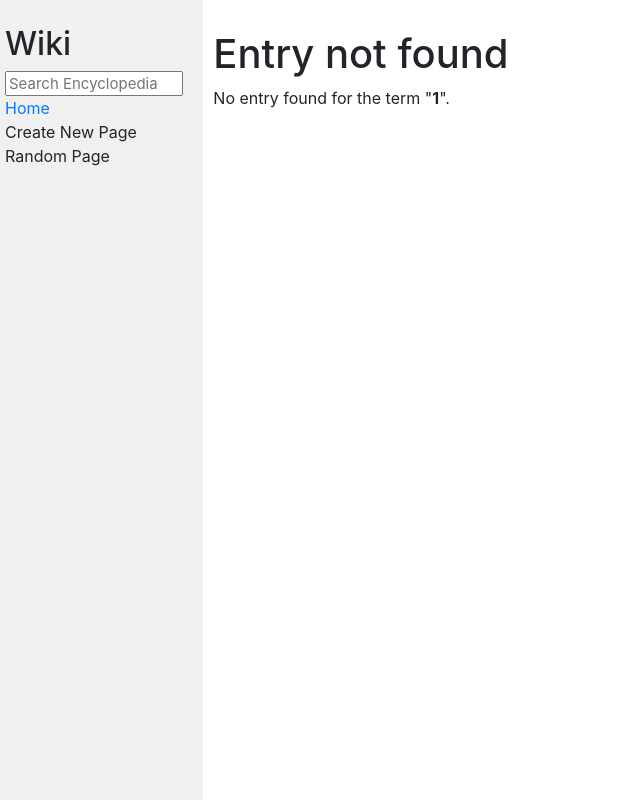
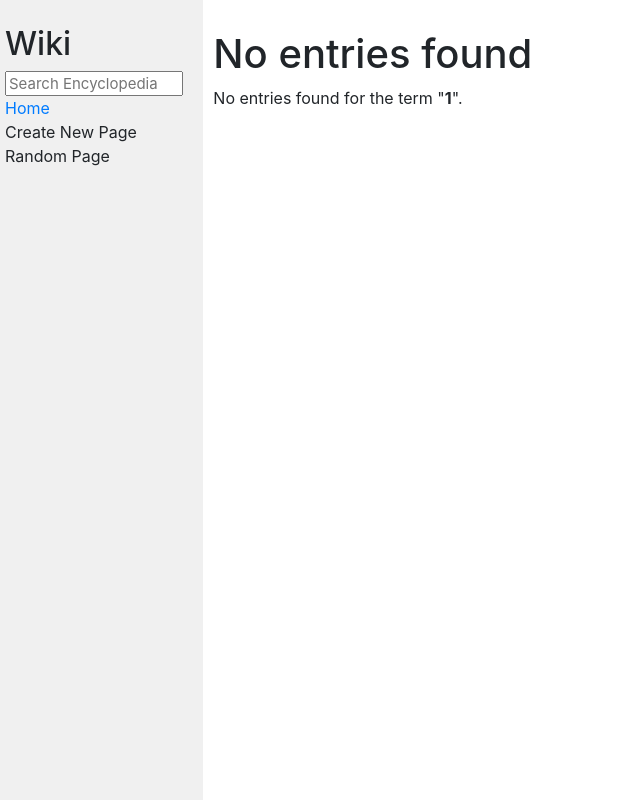
Before and after one commit to udson/CS50W_wiki, a Django app: page /wiki/1 in a window 1280 px wide. Shown: the whole page, without its empty margins (0-640 px from the left). Run offline with Django 3.2, Linux system fonts and the light colour scheme; some libraries are stand-ins or nearby versions.

Commit message:
Ajuste no texto de termo não encontrado.

```diff
--- a/encyclopedia/templates/encyclopedia/entry_not_found.html
+++ b/encyclopedia/templates/encyclopedia/entry_not_found.html
@@ -1,10 +1,10 @@
 {% extends 'encyclopedia/layout.html' %}
 
 {% block title %}
-    Entry not found
+    No entries found
 {% endblock title %}
 
 {%block body%}
-    <h1>Entry not found</h1>
-    <p>No entry found for the term "<b>{{ title }}</b>".</p>
+    <h1>No entries found</h1>
+    <p>No entries found for the term "<b>{{ title }}</b>".</p>
 {%endblock body%}
```
